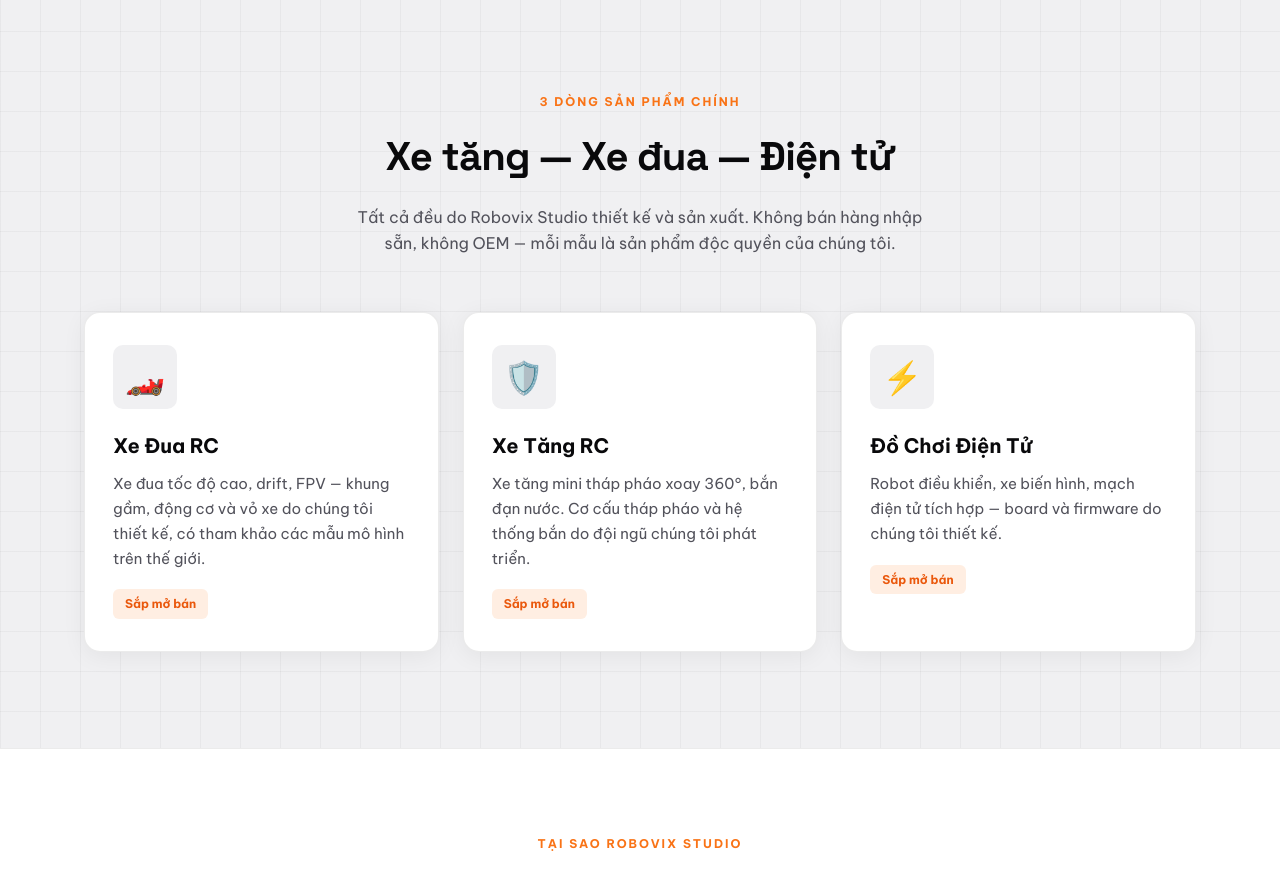
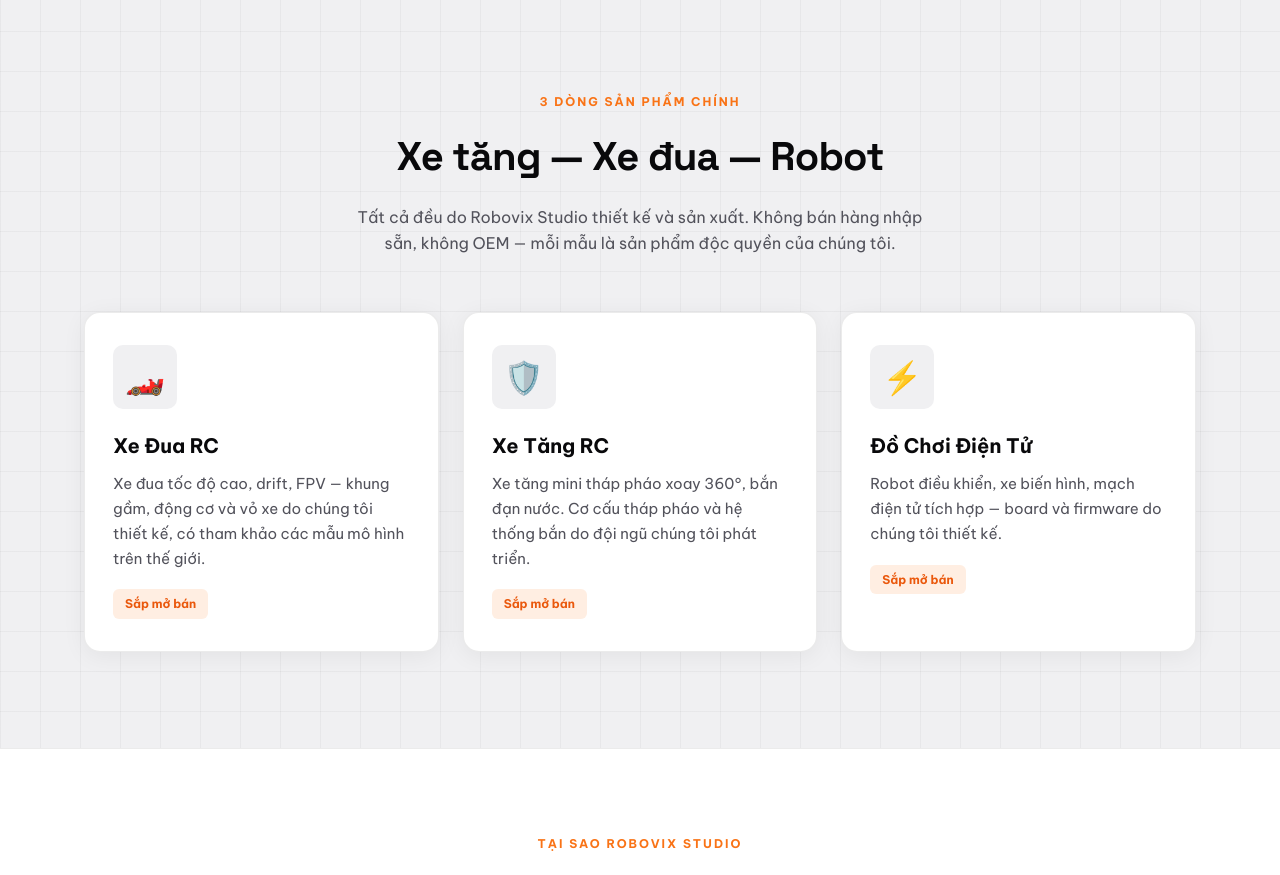
Before and after one commit to s2nmt/battleRealgame, a React (Vite) app: page / in a window 1280 px wide. Shown: the part 1540-2415 px from the top of the page. Built offline with nearby package versions, Linux system fonts and the light colour scheme.

Commit message:
fix: change text

```diff
--- a/src/components/GameModes.jsx
+++ b/src/components/GameModes.jsx
@@ -6,7 +6,7 @@ export default function GameModes() {
       <div className="container">
         <div className="section__header">
           <span className="section__tag">3 dòng sản phẩm chính</span>
-          <h2 className="section__title">Xe tăng — Xe đua — Điện tử</h2>
+          <h2 className="section__title">Xe tăng — Xe đua — Robot</h2>
           <p className="section__desc">
             Tất cả đều do Robovix Studio thiết kế và sản xuất. Không bán hàng nhập sẵn, không OEM —
             mỗi mẫu là sản phẩm độc quyền của chúng tôi.
```
